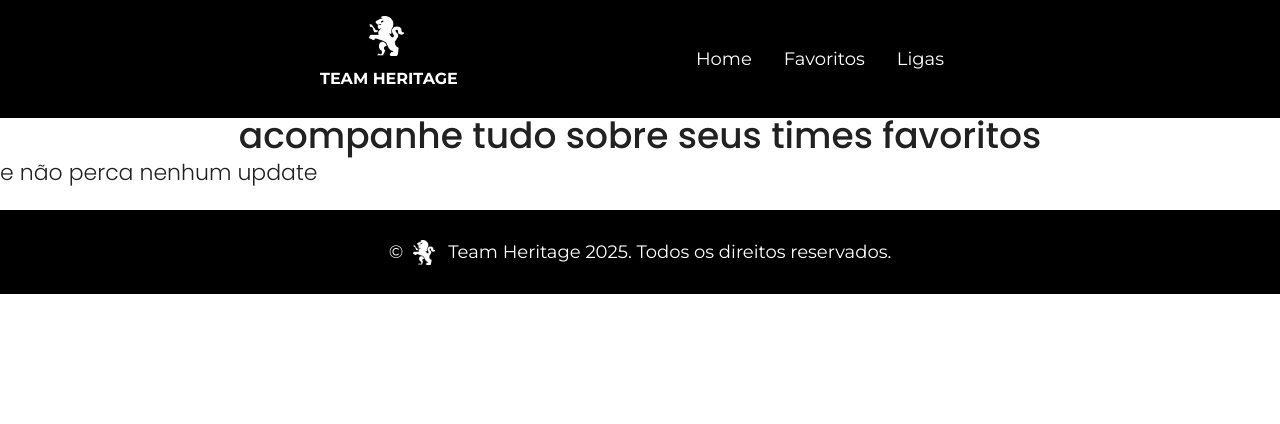
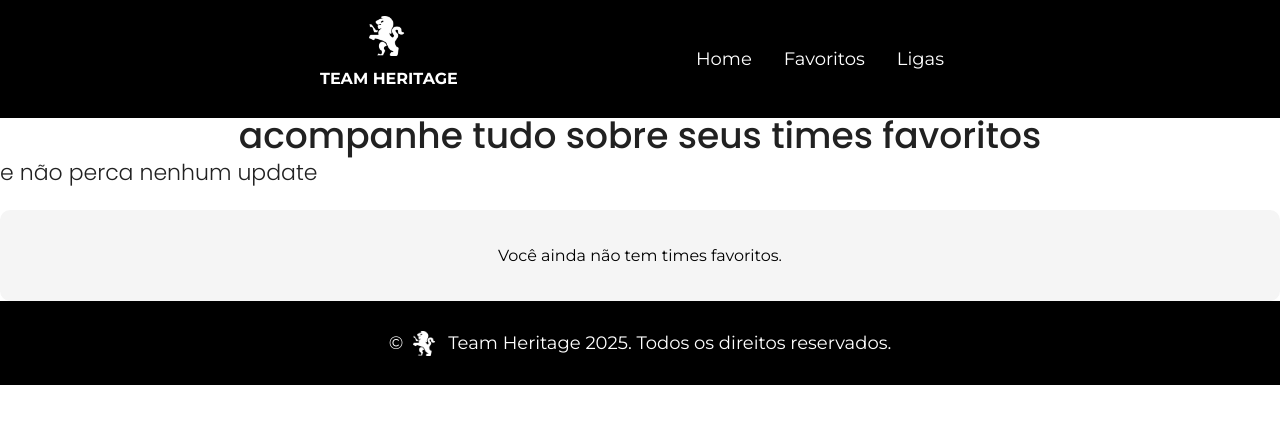
Before and after one commit to GGhiaroni/react-router-dom-cinetag, a React (Vite) app: page /favoritos in a window 1280 px wide. Shown: the top 424 px of the page. Built offline with nearby package versions, Linux system fonts and the light colour scheme.

Commit message:
funcionalidade de marcar favorito funcionando e pagina de favorito mostrando apenas os times de fato favoritos

```diff
--- a/package.json
+++ b/package.json
@@ -4,7 +4,8 @@
   "version": "0.0.0",
   "type": "module",
   "scripts": {
-    "dev": "concurrently \"vite\" \"json-server --watch ./public/json/db.json --port 4000\"",
+    "dev": "vite",
+    "server": "json-server --watch ./public/json/db.json --port 4000",
     "build": "vite build",
     "lint": "eslint .",
     "preview": "vite preview"
--- a/src/components/SectionEquipes/CardTime/index.jsx
+++ b/src/components/SectionEquipes/CardTime/index.jsx
@@ -4,9 +4,7 @@ import {
   IoIosHeartEmpty,
 } from "react-icons/io";
 
-import { useContext } from "react";
 import styled from "styled-components";
-import { TimesContext } from "../../../contextos/Times";
 import useFavoritoContext from "../../../hooks/useFavoritos";
 
 const CardEstilizado = styled.div`
@@ -87,13 +85,9 @@ const CardEstilizadoContainer = styled.div`
   border-radius: 10px;
 `;
 
-const CardTime = () => {
+const CardTime = ({ time }) => {
   const { favorito, adicionarFavoritos } = useFavoritoContext();
-  const { times } = useContext(TimesContext);
 
-  return (
-    <CardEstilizadoContainer>
-      {times.map((time) => {
   const ehFavorito = favorito.some((f) => f.id === time.id);
 
   const icone = ehFavorito ? (
@@ -105,11 +99,8 @@ const CardTime = () => {
         right: "10px",
         cursor: "pointer",
         color: "#d11919",
-              transition: "transform 0.2s ease, color 0.2s ease",
       }}
-            onClick={() => {
-              adicionarFavoritos(time);
-            }}
+      onClick={() => removerFavoritos(time.id)}
     />
   ) : (
     <IoIosHeartEmpty
@@ -119,16 +110,13 @@ const CardTime = () => {
         top: "10px",
         right: "10px",
         cursor: "pointer",
-              transition: "transform 0.2s ease, color 0.2s ease",
       }}
-            onClick={() => {
-              adicionarFavoritos(time);
-            }}
+      onClick={() => adicionarFavoritos(time)}
     />
   );
 
   return (
-          <CardEstilizado key={time.id}>
+    <CardEstilizado>
       {icone}
       <img src={time.foto_escudo} alt={`escudo ${time.nome}`} />
       <h3>{time.nome}</h3>
@@ -139,9 +127,6 @@ const CardTime = () => {
       </CardFooter>
     </CardEstilizado>
   );
-      })}
-    </CardEstilizadoContainer>
-  );
 };
 
 export default CardTime;
--- /dev/null
+++ b/src/components/SectionEquipes/ListaTimes/index.jsx
@@ -0,0 +1,25 @@
+import styled from "styled-components";
+import listaTimes from "../../../../public/json/db.json";
+import CardTime from "../CardTime"; // Agora só importa o CardTime
+
+const CardEstilizadoContainer = styled.div`
+  display: flex;
+  flex-wrap: wrap;
+  gap: 20px;
+  justify-content: center;
+  padding: 20px 5px;
+  background-color: #f5f5f5;
+  border-radius: 10px;
+`;
+
+const ListaTimes = () => {
+  return (
+    <CardEstilizadoContainer>
+      {listaTimes.map((time) => (
+        <CardTime key={time.id} time={time} />
+      ))}
+    </CardEstilizadoContainer>
+  );
+};
+
+export default ListaTimes;
--- a/src/contextos/Times.jsx
+++ /dev/null
@@ -1,25 +0,0 @@
-import { createContext, useEffect, useState } from "react";
-
-export const TimesContext = createContext();
-TimesContext.displayName = "Times";
-
-export default function TimesProvider({ children }) {
-  const [times, setTimes] = useState([]);
-
-  useEffect(() => {
-    const fetchTimes = async () => {
-      try {
-        const response = await fetch("/json/db.json");
-        const data = await response.json();
-        setTimes(data);
-      } catch (error) {
-        console.error("Erro ao carregar o JSON:", error);
-      }
-    };
-    fetchTimes();
-  }, []);
-
-  return (
-    <TimesContext.Provider value={{ times }}>{children}</TimesContext.Provider>
-  );
-}
--- a/src/pages/Favoritos.jsx
+++ b/src/pages/Favoritos.jsx
@@ -1,16 +1,38 @@
 import styled from "styled-components";
+import CardTime from "../components/SectionEquipes/CardTime";
 import TituloH1Estilizado from "../components/TituloH1";
 import TituloH3Estilizado from "../components/TituloH3";
+import useFavoritoContext from "../hooks/useFavoritos";
 
 const FavoritosEstilizado = styled.div``;
 
+const CardEstilizadoContainer = styled.div`
+  display: flex;
+  flex-wrap: wrap;
+  gap: 20px;
+  justify-content: center;
+  padding: 20px 5px;
+  background-color: #f5f5f5;
+  border-radius: 10px;
+`;
+
 const Favoritos = () => {
+  const { favorito } = useFavoritoContext();
+
   return (
     <FavoritosEstilizado>
       <TituloH1Estilizado>
         acompanhe tudo sobre seus times favoritos
       </TituloH1Estilizado>
       <TituloH3Estilizado>e não perca nenhum update</TituloH3Estilizado>
+
+      <CardEstilizadoContainer>
+        {favorito.length === 0 ? (
+          <p>Você ainda não tem times favoritos.</p>
+        ) : (
+          favorito.map((time) => <CardTime key={time.id} time={time} />)
+        )}
+      </CardEstilizadoContainer>
     </FavoritosEstilizado>
   );
 };
--- a/src/pages/Home.jsx
+++ b/src/pages/Home.jsx
@@ -1,13 +1,13 @@
 import Banner from "components/Banner";
 import HeroSection from "components/HeroSection";
-import SectionEquipes from "../components/SectionEquipes";
+import ListaTimes from "../components/SectionEquipes/ListaTimes";
 
 const Home = () => {
   return (
     <>
       <Banner />
       <HeroSection />
-      <SectionEquipes />
+      <ListaTimes />
     </>
   );
 };
--- a/src/routes.jsx
+++ b/src/routes.jsx
@@ -2,7 +2,6 @@ import Footer from "components/Footer";
 import Header from "components/Header";
 import { BrowserRouter, Route, Routes } from "react-router-dom";
 import FavoritosProvider from "./contextos/Favoritos";
-import TimesProvider from "./contextos/Times";
 import Favoritos from "./pages/Favoritos";
 import Home from "./pages/Home";
 
@@ -10,14 +9,12 @@ function AppRoutes() {
   return (
     <BrowserRouter>
       <Header />
-      <TimesProvider>
       <FavoritosProvider>
         <Routes>
           <Route path="/" element={<Home />} />
           <Route path="/favoritos" element={<Favoritos />} />
         </Routes>
       </FavoritosProvider>
-      </TimesProvider>
       <Footer />
     </BrowserRouter>
   );
```
Also changed, not shown: public/json/db.json. Lines whose indentation alone changed are shown as unchanged.
